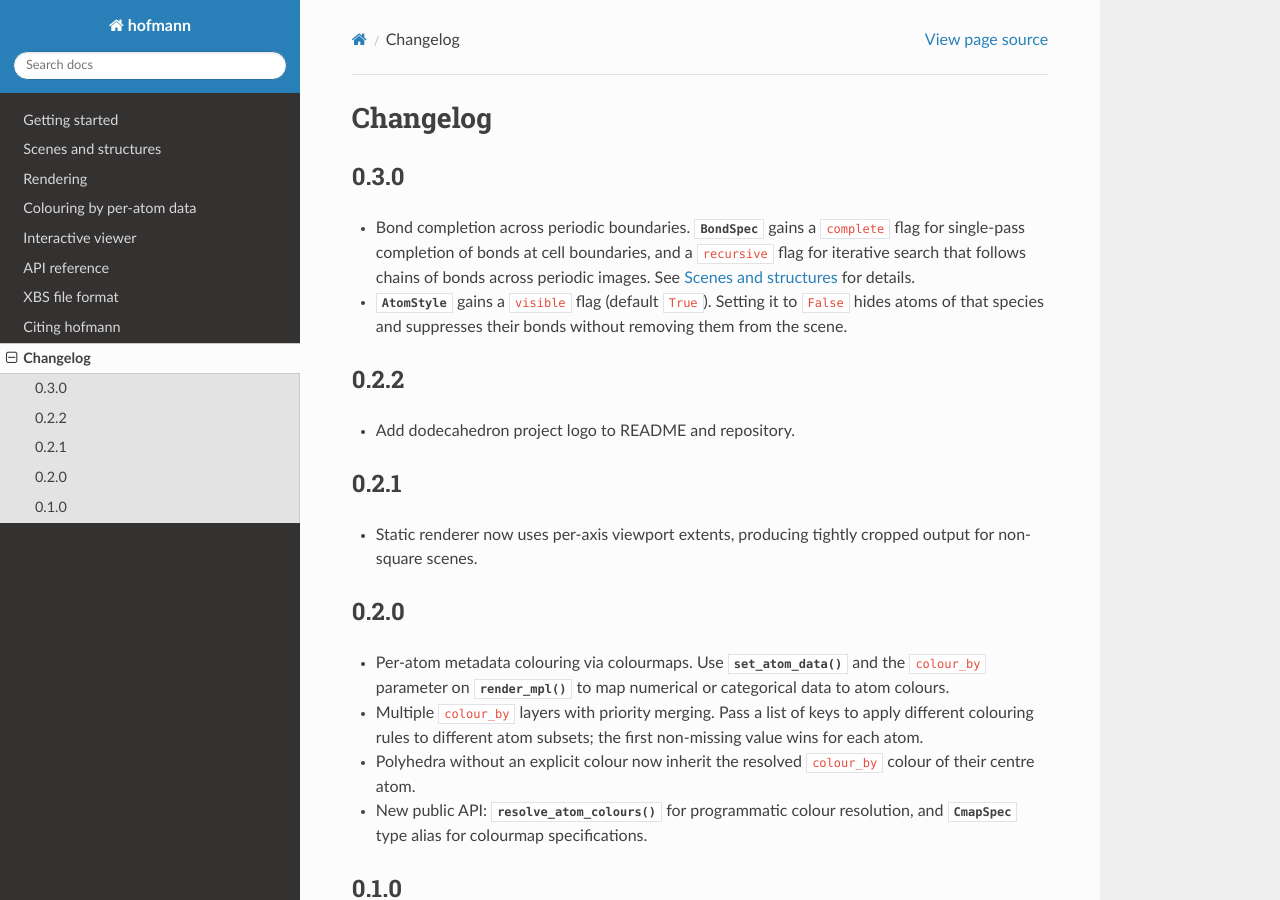
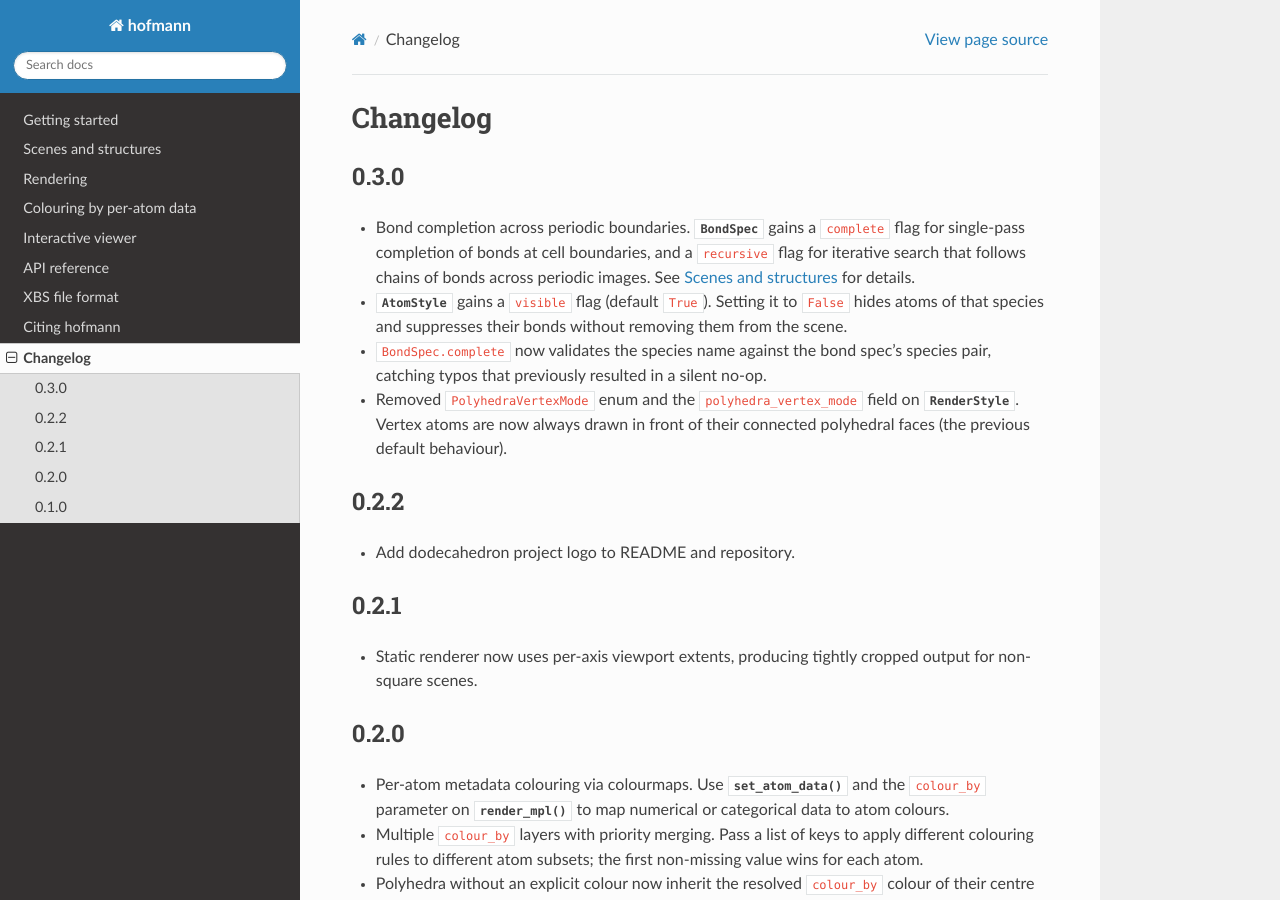
Before and after one commit to bjmorgan/hofmann, a Sphinx documentation site: the page built from docs/changelog.rst, in a window 1280 px wide and 900 px high. Built offline with Sphinx 7.4.7 and the Read the Docs theme 3.1.0, drawn with Linux system fonts in a browser that asks for light colours.

Commit message:
Update changelog for 0.3.0
Add entries for BondSpec.complete validation and the removal of
PolyhedraVertexMode.

```diff
--- a/docs/changelog.rst
+++ b/docs/changelog.rst
@@ -13,6 +13,15 @@ Changelog
 - :class:`~hofmann.AtomStyle` gains a ``visible`` flag (default
   ``True``).  Setting it to ``False`` hides atoms of that species
   and suppresses their bonds without removing them from the scene.
+
+- ``BondSpec.complete`` now validates the species name against the
+  bond spec's species pair, catching typos that previously resulted
+  in a silent no-op.
+
+- Removed ``PolyhedraVertexMode`` enum and the
+  ``polyhedra_vertex_mode`` field on :class:`~hofmann.RenderStyle`.
+  Vertex atoms are now always drawn in front of their connected
+  polyhedral faces (the previous default behaviour).
 
 0.2.2
 -----
```
